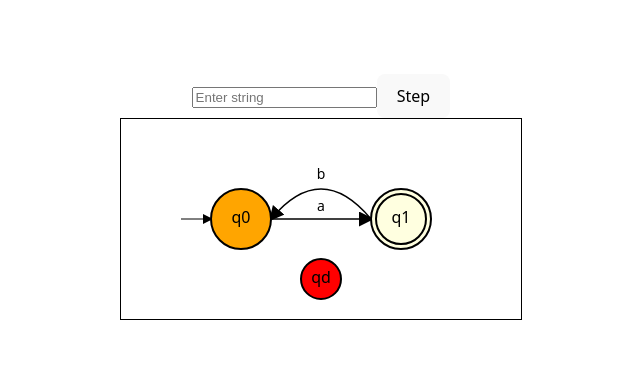
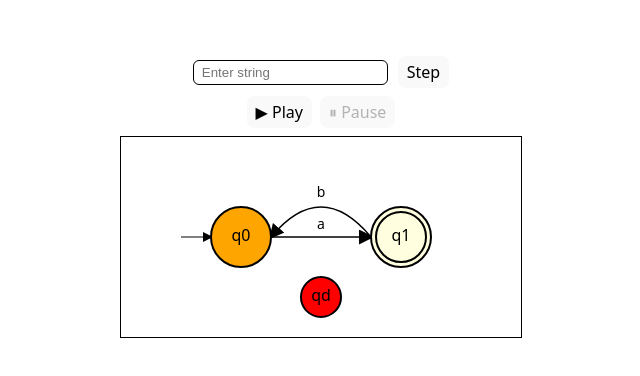
Before and after one commit to Sran012/state-machine-lab, a React (Vite) app: page / in a window 1280 px wide. Shown: the part 200-576 px from the top of the page, without its empty margins (319-959 px from the left). Built offline with nearby package versions, Linux system fonts and the light colour scheme.

Commit message:
(feat) : auto-run (play / pause)

```diff
--- a/src/components/DFACanvas.tsx
+++ b/src/components/DFACanvas.tsx
@@ -10,9 +10,10 @@ function DFACanvas() {
   const [CurrentState, setCurrentState] = useState<string>(startState);
   const [activeTransition, setActiveTransition] = useState<Transition | null>(null);
   const [result, setResult] = useState<"ACCEPT" | "REJECT" | null>(null);
+  const [isRunning, setIsRunning] = useState<boolean>(false);
 
   useEffect(() => {
-    if(Index === Input.length && Input.length > 0){
+    if (Index === Input.length && Input.length > 0) {
       if (finalStates.includes(CurrentState)) {
         setResult("ACCEPT");
       }
@@ -20,7 +21,23 @@ function DFACanvas() {
         setResult("REJECT");
       }
     }
-  },[Index,Input,CurrentState]);
+  }, [Index, Input, CurrentState]);
+
+  useEffect(() => {
+    if (!isRunning) return;
+
+    if (Index >= Input.length) {
+      setIsRunning(false);
+      return;
+    }
+
+    const timer = setTimeout(() => {
+      step();
+    }, 800); // speed (ms)
+
+    return () => clearTimeout(timer);
+  }, [isRunning, Index, Input, CurrentState]);
+
 
 
   type state = {
@@ -80,6 +97,7 @@ function DFACanvas() {
   return (
     <>
       <div>
+        <div style={{ display: "inline-flex", gap: "10px", alignItems: "center" }}>
           <input
             type="text"
             value={Input}
@@ -91,9 +109,23 @@ function DFACanvas() {
               setResult(null);
             }}
             placeholder="Enter string"
+            disabled={isRunning}
+            style={{ border: "1px solid black", padding: "4px 8px 4px 8px", borderRadius: "6px" }}
           />
-        <button onClick={step}>Step</button>
+          <button onClick={step} style={{ padding: "4px 8px 4px 8px" }}>Step</button>
         </div>
+        <br></br>
+        <div style={{ display: "inline-flex", gap: "8px", marginTop: "8px", marginBottom: "8px" }}>
+          <button onClick={() => setIsRunning(true)} disabled={isRunning} style={{ padding: "4px 8px 4px 8px" }}>
+            ▶ Play
+          </button>
+
+          <button onClick={() => setIsRunning(false)} disabled={!isRunning} style={{ padding: "4px 8px 4px 8px" }}>
+            ⏸ Pause
+          </button>
+        </div>
+      </div>
+
 
       {result && (
         <div
```
Lines whose indentation alone changed are shown as unchanged.
